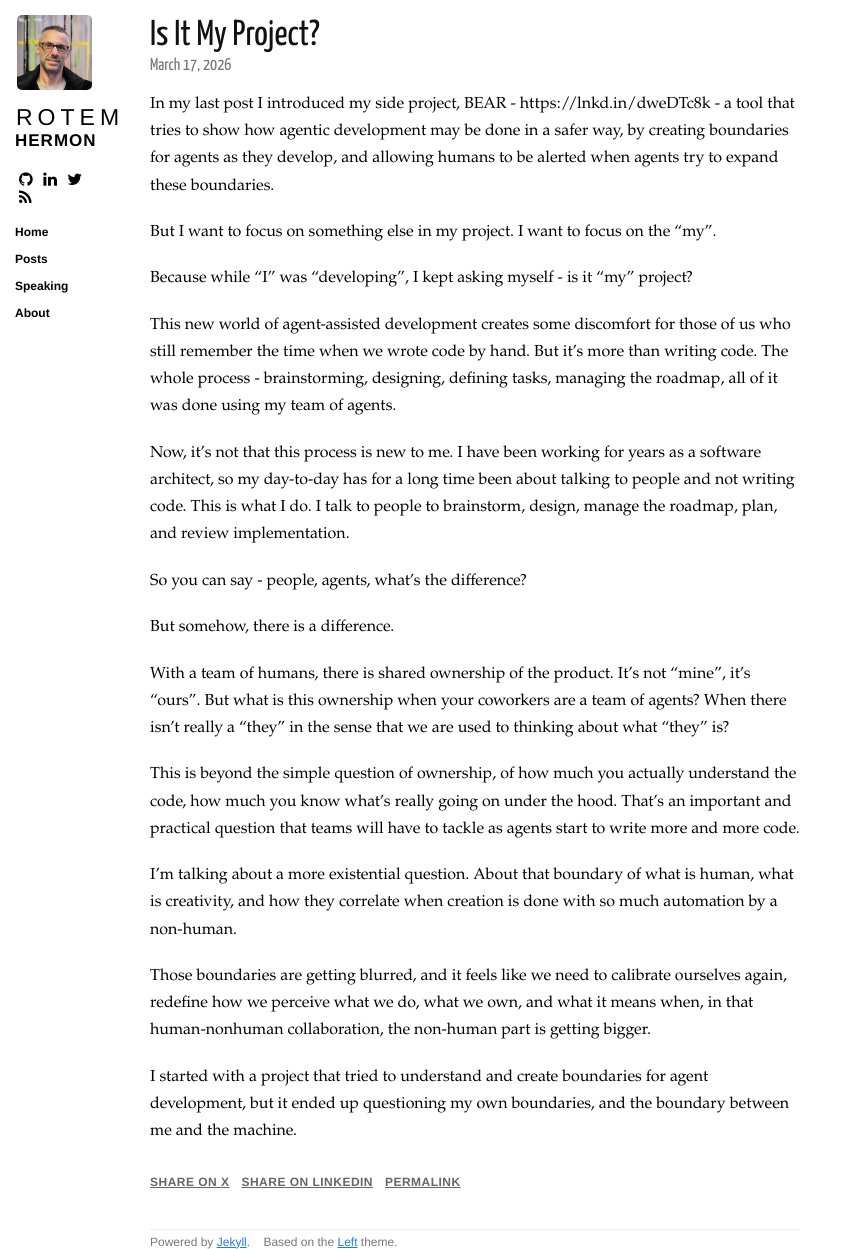
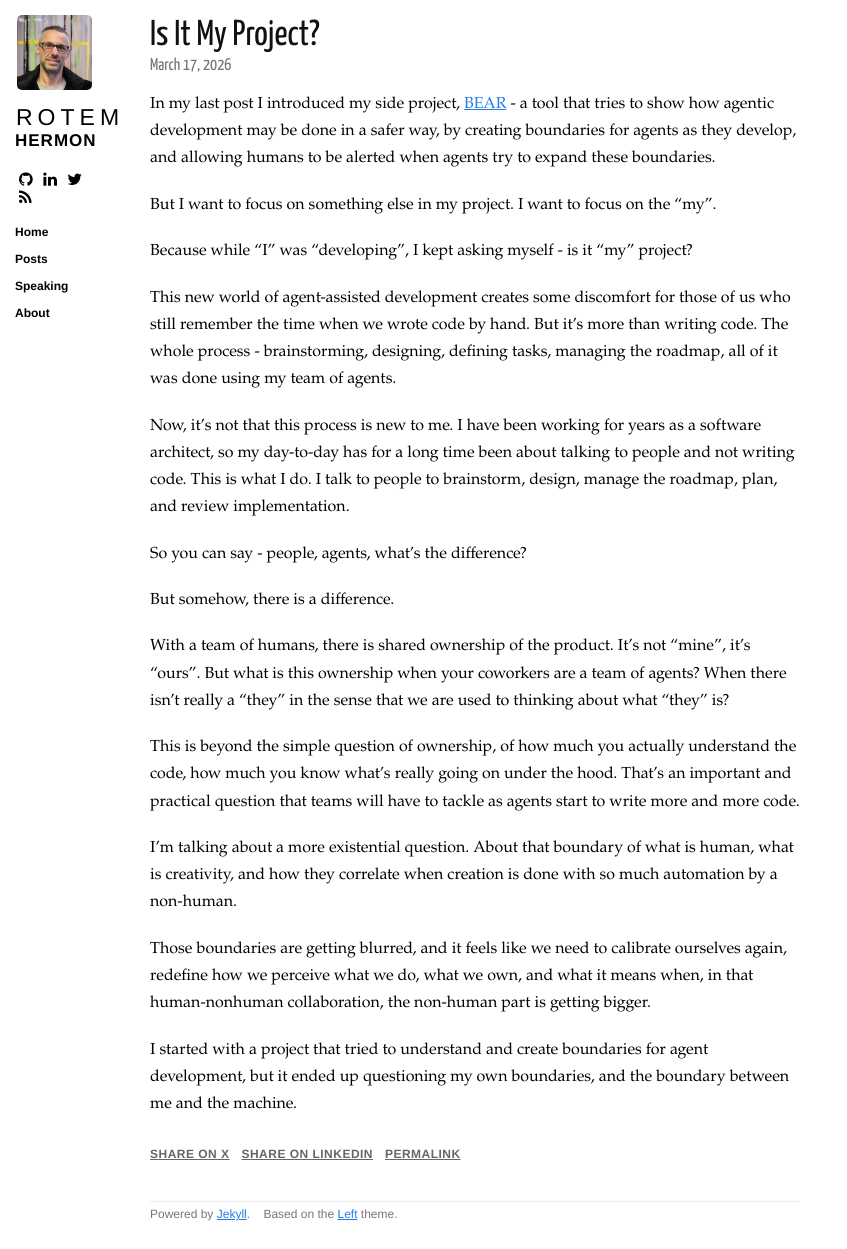
Before and after one commit to rore/rore.github.com, a Jekyll site: the page built from _posts/2026-03-17-is-it-my-project.markdown, in a window 1280 px wide. Shown: the whole page, without its empty margins (0-847 px from the left). Built offline with Jekyll 4.4.1, drawn with Linux system fonts in a browser that asks for light colours; comment, search, counter and statistics services are not loaded; after the commit the page ends 1221 px from its top, so only the background shows below that; part of the change alters nothing that is shown.

Commit message:
Fix BEAR link in ownership post

```diff
--- a/_posts/2026-03-17-is-it-my-project.markdown
+++ b/_posts/2026-03-17-is-it-my-project.markdown
@@ -5,7 +5,7 @@ category: posts
 comments: true
 description: As agent-assisted development takes over more of the creative and implementation process, the question of ownership starts to feel less practical and more existential.
 ---
-In my last post I introduced my side project, BEAR - https://lnkd.in/dweDTc8k - a tool that tries to show how agentic development may be done in a safer way, by creating boundaries for agents as they develop, and allowing humans to be alerted when agents try to expand these boundaries.
+In my last post I introduced my side project, <a href="https://github.com/rore/bear-cli" target="_blank" rel="noopener noreferrer">BEAR</a> - a tool that tries to show how agentic development may be done in a safer way, by creating boundaries for agents as they develop, and allowing humans to be alerted when agents try to expand these boundaries.
 
 But I want to focus on something else in my project. I want to focus on the "my".
 
```
